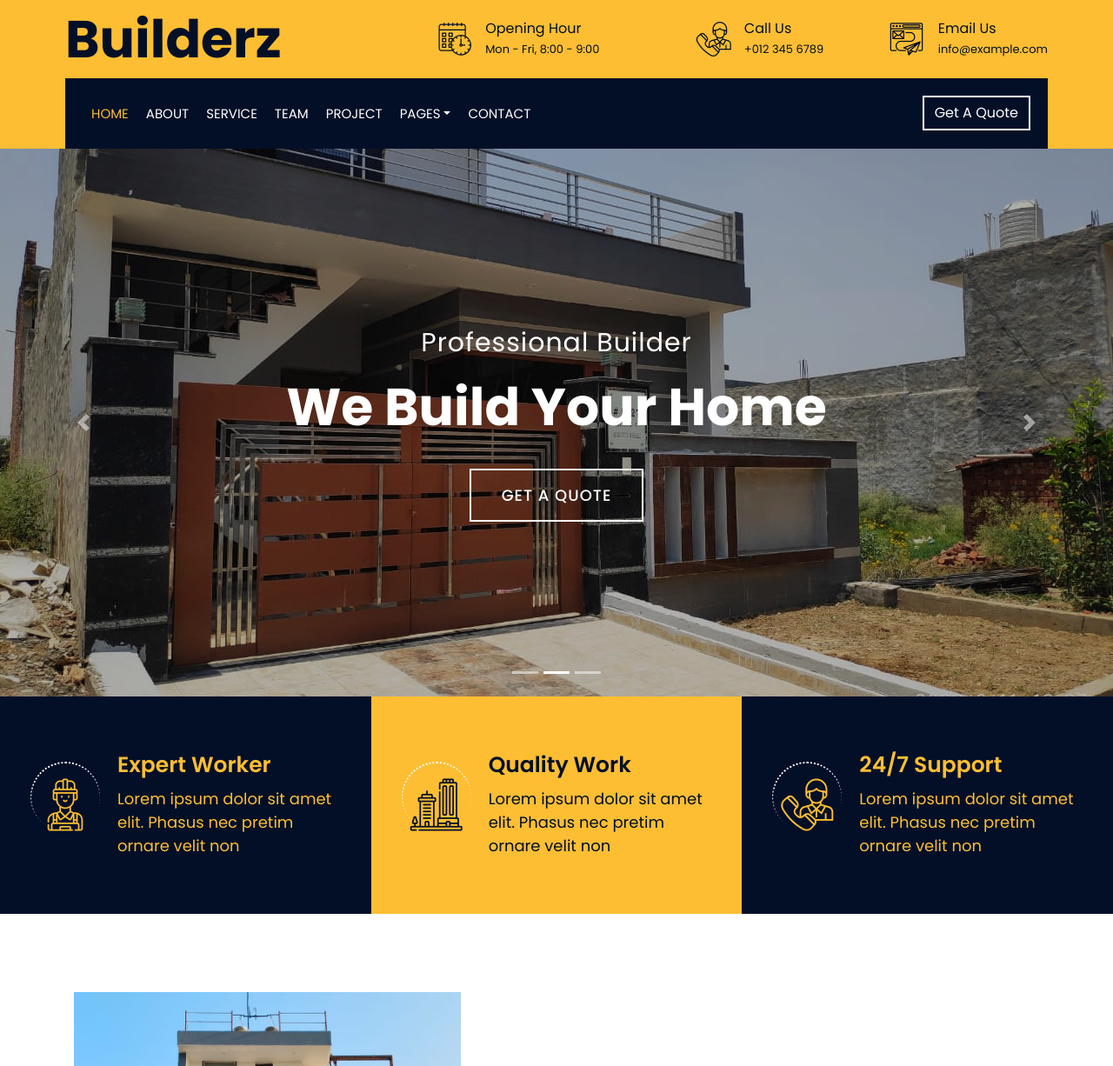
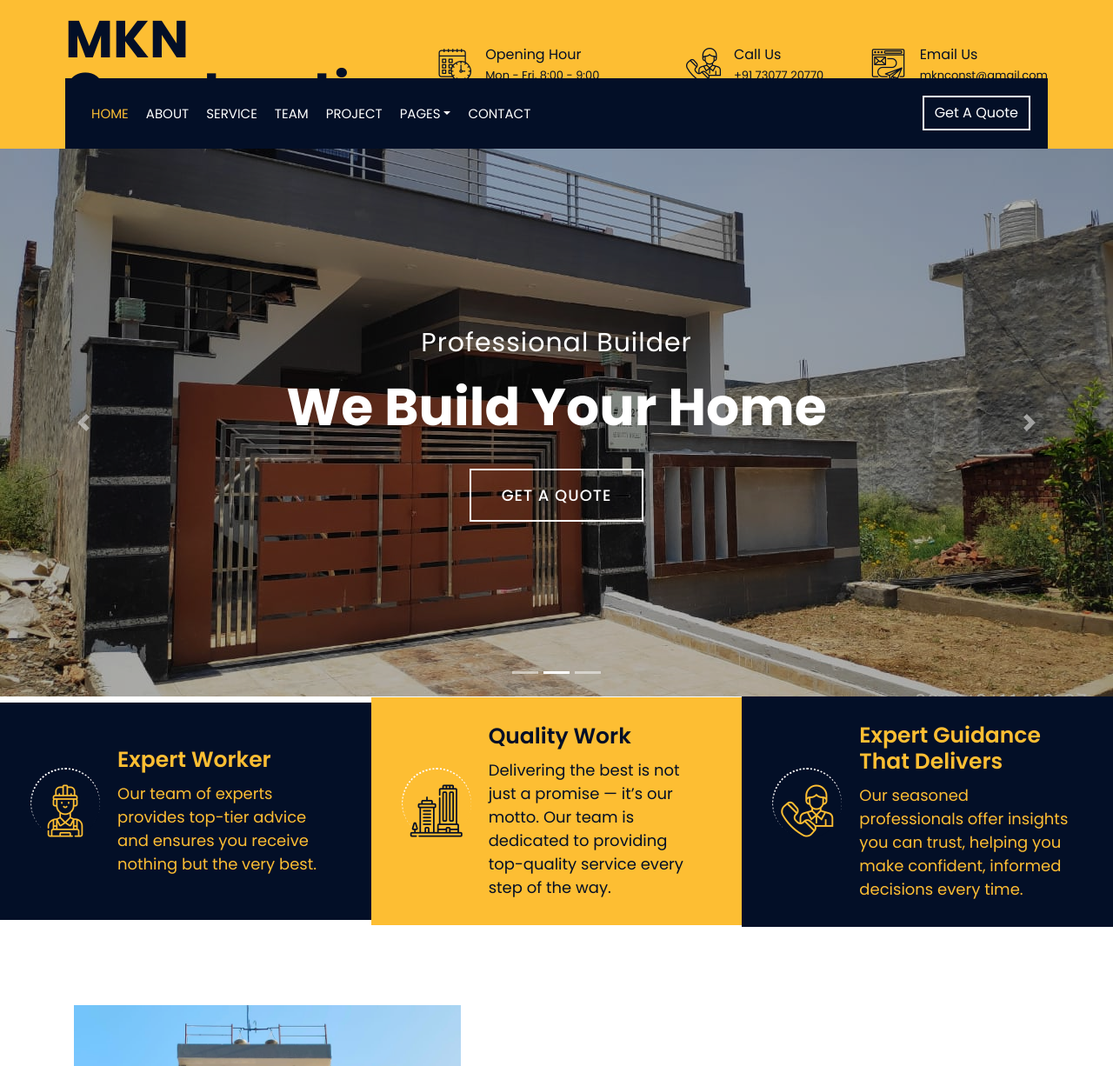
Before and after one commit to mknconst/mknconst, a plain HTML site: page index.html in a window 1280 px wide. Shown: the top 1226 px of the page at 87% size. Drawn offline with nearby package versions, Linux system fonts and the light colour scheme; animation ran at ten frames a second.

Commit message:
Add files via upload

```diff
--- a/index.html
+++ b/index.html
@@ -36,7 +36,7 @@
                         <div class="col-lg-4 col-md-12">
                             <div class="logo">
                                 <a href="index.html">
-                                    <h1>Builderz</h1>
+                                    <h1>MKN Constructions</h1>
                                     <!-- <img src="img/logo.jpg" alt="Logo"> -->
                                 </a>
                             </div>
@@ -61,7 +61,7 @@
                                         </div>
                                         <div class="top-bar-text">
                                             <h3>Call Us</h3>
-                                            <p>+012 345 6789</p>
+                                            <p>+91 73077 20770</p>
                                         </div>
                                     </div>
                                 </div>
@@ -72,7 +72,7 @@
                                         </div>
                                         <div class="top-bar-text">
                                             <h3>Email Us</h3>
-                                            <p>info@example.com</p>
+                                            <p>mknconst@gmail.com</p>
                                         </div>
                                     </div>
                                 </div>
@@ -177,7 +177,8 @@
                                 </div>
                                 <div class="feature-text">
                                     <h3>Expert Worker</h3>
-                                    <p>Lorem ipsum dolor sit amet elit. Phasus nec pretim ornare velit non</p>
+                                    <p>Our team of experts provides top-tier advice and ensures you receive nothing but the very best.
+                                    </p>
                                 </div>
                             </div>
                         </div>
@@ -188,7 +189,7 @@
                                 </div>
                                 <div class="feature-text">
                                     <h3>Quality Work</h3>
-                                    <p>Lorem ipsum dolor sit amet elit. Phasus nec pretim ornare velit non</p>
+                                    <p>Delivering the best is not just a promise — it’s our motto. Our team is dedicated to providing top-quality service every step of the way.</p>
                                 </div>
                             </div>
                         </div>
@@ -198,8 +199,8 @@
                                     <i class="flaticon-call"></i>
                                 </div>
                                 <div class="feature-text">
-                                    <h3>24/7 Support</h3>
-                                    <p>Lorem ipsum dolor sit amet elit. Phasus nec pretim ornare velit non</p>
+                                    <h3>Expert Guidance That Delivers</h3>
+                                    <p>Our seasoned professionals offer insights you can trust, helping you make confident, informed decisions every time.</p>
                                 </div>
                             </div>
                         </div>
@@ -392,7 +393,7 @@
                                     </div>
                                 </div>
                                 <div class="service-text">
-                                    <h3>Painting</h3>
+                                    <h3>Demolition</h3>
                                     <a class="btn" href="img/service-6.jpg" data-lightbox="service">+</a>
                                 </div>
                             </div>
@@ -803,9 +804,9 @@
                         <div class="col-md-6 col-lg-3">
                             <div class="footer-contact">
                                 <h2>Office Contact</h2>
-                                <p><i class="fa fa-map-marker-alt"></i>123 Street, New York, USA</p>
-                                <p><i class="fa fa-phone-alt"></i>+012 345 67890</p>
-                                <p><i class="fa fa-envelope"></i>info@example.com</p>
+                                <p><i class="fa fa-map-marker-alt"></i>#770, sector 41-A, Chandigarh</p>
+                                <p><i class="fa fa-phone-alt"></i>+91 73077 20770</p>
+                                <p><i class="fa fa-envelope"></i>mknconst@gmail.com</p>
                                 <div class="footer-social">
                                     <a href=""><i class="fab fa-twitter"></i></a>
                                     <a href=""><i class="fab fa-facebook-f"></i></a>
```
